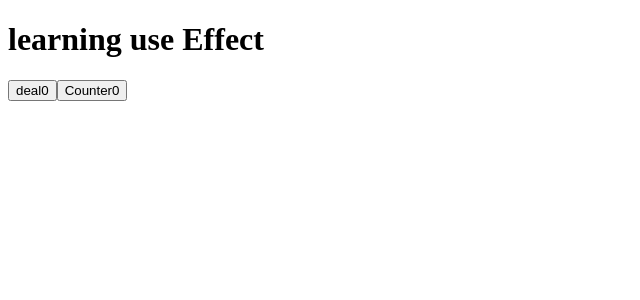
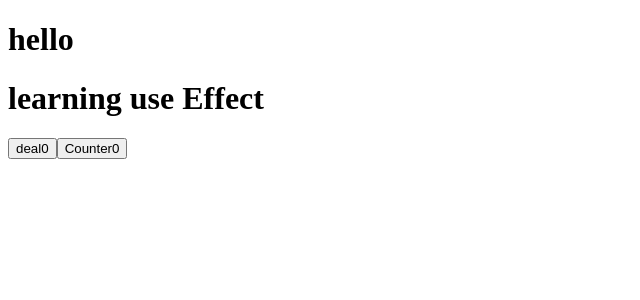
Before and after one commit to HaniWasim/learning-react, a React (Vite) app: page / in a window 1280 px wide. Shown: the top 300 px of the page, without its empty margins (0-640 px from the left). Built offline with nearby package versions, Linux system fonts and the light colour scheme.

Commit message:
useEffect eith props

```diff
--- a/src/App.jsx
+++ b/src/App.jsx
@@ -9,6 +9,7 @@ import Radiobox from "./skills";
 import Tableloop from "./skills";
 import Clock from "./Clock";
 import ColNames from "./CollegeNmaes";
+import Counter from "./counter2";
 // import ColStd from "./collegecand";
 
 // import Counter from "./counter";
@@ -373,20 +374,40 @@ import ColNames from "./CollegeNmaes";
 // }
 // export default App;
 
+// function App(params) {
+//   const [deal, setdeal] = useState(0);
+//   const [counter, setcounter] = useState(0);
+
+//   function Handledeal(params) {
+// console.log(deal)
+// }
+// useEffect(() => {
+
+//   Handledeal();
+// }, [deal,counter])
+
+//   return (
+//     <>
+//       <h1>learning use Effect</h1>
+// <button onClick={()=>{setdeal(deal+1)}}> deal{deal}</button>
+// <button onClick={()=>{setcounter(counter+1)}}> Counter{counter}</button>
+
+
+//     </>
+//   );
+// }
+// export default App;
+
+
+
 function App(params) {
   const [deal, setdeal] = useState(0);
   const [counter, setcounter] = useState(0);
 
-  function Handledeal(params) {
-console.log(deal)
-}
-useEffect(() => {
-
-  Handledeal();
-}, [deal,counter])
 
   return (
     <>
+<Counter deal={deal} counter={counter} />
       <h1>learning use Effect</h1>
 <button onClick={()=>{setdeal(deal+1)}}> deal{deal}</button>
 <button onClick={()=>{setcounter(counter+1)}}> Counter{counter}</button>
--- /dev/null
+++ b/src/counter2.jsx
@@ -0,0 +1,18 @@
+import {useEffect } from "react";
+
+
+const Counter  =({counter , deal})=>{
+
+  function Handledeal(params) {
+console.log(deal)
+}
+useEffect(() => {
+
+  Handledeal();
+}, [deal,])
+
+    return(
+<h1>hello</h1>
+    )
+}
+export default Counter
```
